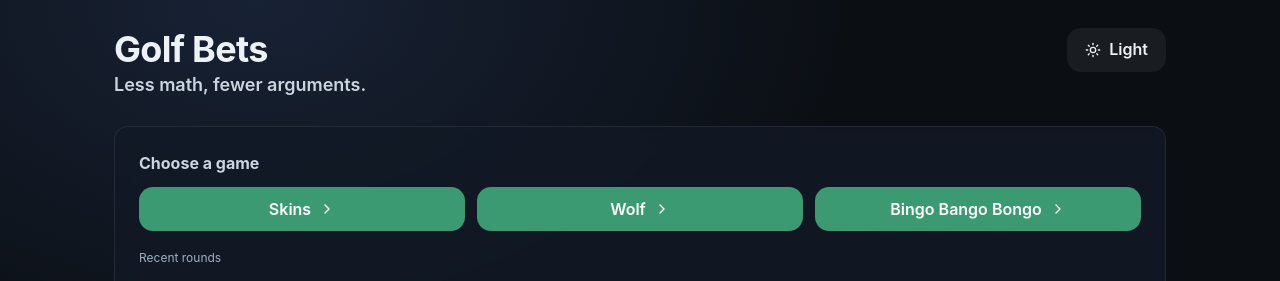
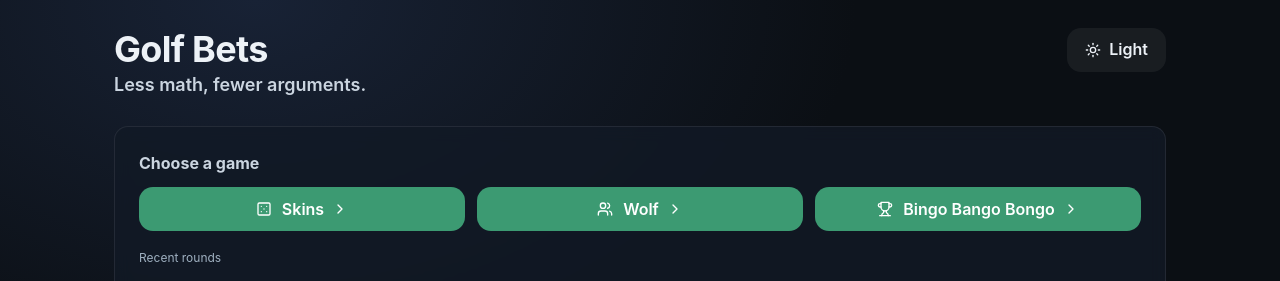
Before and after one commit to shawncheatham/golfbets, a React app in the folder app/: page / in a window 1280 px wide. Shown: the top 281 px of the page. Built offline with nearby package versions, Linux system fonts and the light colour scheme; the HTML template or start-up script is replaced by a standard one.

Commit message:
Glitter: game picker icons cleanup (#11)
* Glitter: game picker descriptions + player profile stubs (schema only)

* Glitter: replace game picker descriptors with custom icons

* Revert: remove custom game icons

* Revert: remove player profile stubs

```diff
--- a/app/src/App.tsx
+++ b/app/src/App.tsx
@@ -763,23 +763,34 @@ export default function App() {
               onClick={() => startNew('skins')}
               type="button"
             >
-              Skins
+              <span style={{ display: 'inline-flex', alignItems: 'center', gap: 10 }}>
+                <Icon as={GAME_META.skins.Icon} aria-hidden="true" boxSize={4} />
+                {GAME_META.skins.label}
+              </span>
             </Button>
+
             <Button
               variant="primary"
               rightIcon={<Icon as={ChevronRight} boxSize={4} aria-hidden="true" />}
               onClick={() => startNew('wolf')}
               type="button"
             >
-              Wolf
+              <span style={{ display: 'inline-flex', alignItems: 'center', gap: 10 }}>
+                <Icon as={GAME_META.wolf.Icon} aria-hidden="true" boxSize={4} />
+                {GAME_META.wolf.label}
+              </span>
             </Button>
+
             <Button
               variant="primary"
               rightIcon={<Icon as={ChevronRight} boxSize={4} aria-hidden="true" />}
               onClick={() => startNew('bbb')}
               type="button"
             >
-              Bingo Bango Bongo
+              <span style={{ display: 'inline-flex', alignItems: 'center', gap: 10 }}>
+                <Icon as={GAME_META.bbb.Icon} aria-hidden="true" boxSize={4} />
+                {GAME_META.bbb.label}
+              </span>
             </Button>
           </SimpleGrid>
 
```
